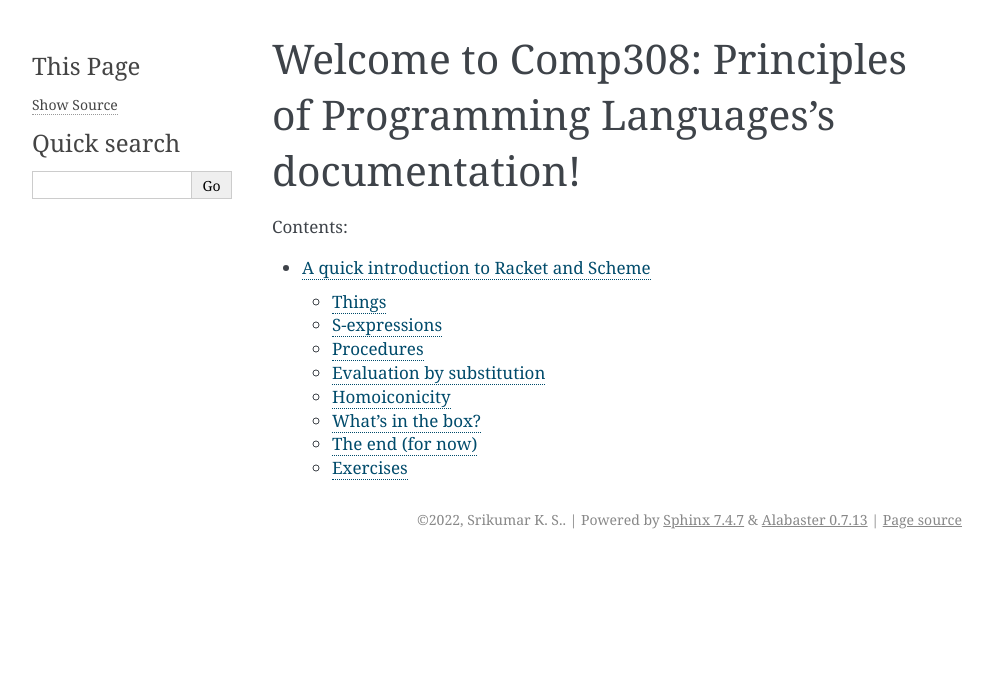
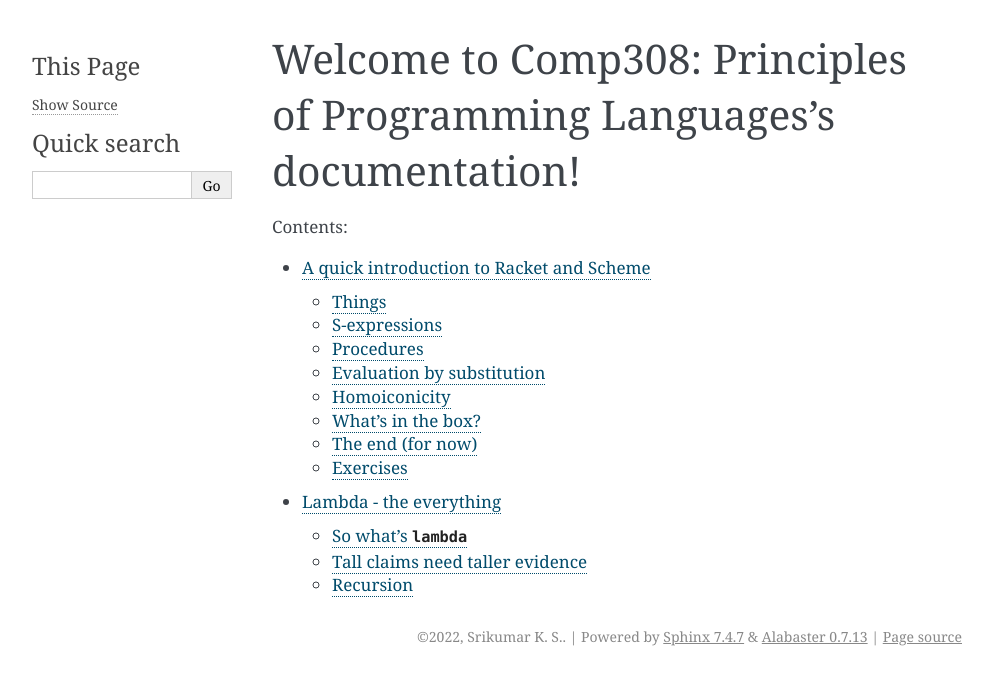
Before and after one commit to kreauniv/comp308, a Sphinx documentation site: the page built from source/index.rst, in a window 1280 px wide. Shown: the top 685 px of the page, without its empty margins (148-1141 px from the left). Built offline with Sphinx 7.4.7, drawn with Linux system fonts in a browser that asks for light colours; part of the change alters nothing that is shown.

Commit message:
On lambda in Scheme

```diff
--- a/source/index.rst
+++ b/source/index.rst
@@ -11,3 +11,4 @@ Welcome to Comp308: Principles of Programming Languages's documentation!
    :caption: Contents:
 
    racket-intro
+   lambda
--- /dev/null
+++ b/source/lambda.rst
@@ -0,0 +1,221 @@
+Lambda - the everything
+=======================
+
+If Alonzo Church were asked "how far does the computational rabbit hole go?",
+he might have answered "It's ``lambda`` all the way through.".
+
+Alonzo Church, in the 1930s (yes, that's getting to be a century ago!), and his
+students formulated what could be the called the essence of anything
+computable. The insight they had was that given functions and function
+applications, anything that can be computed is expressible. Note that we aren't
+talking about functions of numbers or strings or booleans or anything else. The
+only entities in Church's world are functions, and the only thing you can do
+with them is to apply them to other things (which are ... functions) ... and he
+claimed that all of what's computable is expressible using these! What's known
+as the `Church-Turing thesis`_ is the proof that Church's "lambda calculus"
+is equivalent in its universality to Alan Turing's "Turing machine".
+
+.. _Church-Turing thesis: https://en.wikipedia.org/wiki/Church%E2%80%93Turing_thesis
+
+Take a moment to digest that large claim, for the ``lambda`` construct in
+Scheme is directly based on that foundational insight. In studying programming
+languages, we repeatedly encounter this idea of "we can express X in terms of
+Y" and where we make larger sets of these "X"s for our convenience where a much
+smaller set of "Y"s will suffice for the job. This "extra", we call "syntactic
+sugar", which draws from Alan Perlis' joke - "Syntactic sugar causes cancer of
+the semicolon." -- made in reference to unessential syntactic cruft often added
+on to programming languages by their creators without a taste for minimalism.
+
+The process of taking an expression that's rich in "syntactic sugar" and
+producing an equivalent expression using fewer "primitives" is something we'll
+refer to as "desugaring". Since it is a kind of translation, it could also be
+taken as a kind of "compilation", but in case that scares you, don't worry
+and just stick to "desugaring".
+
+The point of lambdas is that lambdas are at the end of the entire stack of
+sugarings. The buck stops with them.
+
+So what's ``lambda``
+--------------------
+
+In Scheme, a "lambda expression" is an expression of the general form
+shown below --
+
+.. code-block:: racket
+
+    (lambda (..<list-of-var-names>..) <expr-using-vars-in-the-list>)
+
+It represents a packaged computation that can be performed when given concrete
+values for the variables listed after ``lambda`` in the above expression.
+
+For example, ``(lambda (x) (* x x))`` is the function that squares numbers.
+When given a number ``2``, by substituting ``x`` with ``2``, you can compute
+the result of what the lambda expression denotes -- which is ``(* 2 2) = 4``.
+
+There are two main rules you need to know when working with ``lambda``
+expressions (the abstract ones).
+
+**α-renaming**
+    If ``(lambda (x) E[x])`` is a lambda expression in one argument where ``E[x]``
+    denotes some expression involving the variable ``x``, then you can change
+    the name of ``x`` to anything else and what the expression denotes is
+    considered to be the same. i.e. You can rewrite it to ``(lambda (y) E[y])``
+    (where we use the same ``E``) and it means the same thing.
+
+**β-reduction**
+    If you have an expression of the form ``((lambda (x) E1[x]) E2)`` where ``E1[x]``
+    is an expression that (optionally) uses the variable ``x`` and ``E2`` is some other
+    expression, then it is equivalent to ``E1[E2]``. i.e.
+
+        ``((lambda (x) E1[x]) E2) => E1[E2]``
+
+    It is important to note that when we say "is equivalent to", it means you
+    can rewrite an sub-expression that looks like one side to the other form
+    **anywhere**. We refer to the above left-to-right rewrite as "β-reduction"
+    and the corresponding right-to-left rewrite as "β-abstraction".
+
+    Just as lambdas are the conceptual basis of all of computation, all
+    abstraction in computing boils down to β-abstraction.
+
+.. note:: "β-reduction" can be considered a fancy term for "substitution",
+   for that's what it is. We don't have a corresponding simple term for the
+   opposite transformation though. So we'll continue to call it "β-abstraction".
+   We'll refer to the transformation ``E1[E2] => ((lambda (x) E1[x]) E2)``
+   as "β-abstracting over ``E2``".
+
+.. warning:: When performing a β-reduction step in Scheme, you need to be careful
+   not to substitute symbols within a ``quote`` sub-expression. For example,
+   ``((lambda (x) (quote (+ x x))) 3)`` reduces to the list ``'(+ x x)``
+   whereas ``((lambda (x) (+ x x)) 3)`` reduces to ``(+ 3 3) = 6``.
+
+Take the expression ``((lambda (x) (* x ((lambda (x) (- x 1)) x))) 10)`` and
+try to apply the reduction rules. If you took the "β-reduction" rule in the
+naive way, you might end up with ``(* 10 ((lambda (10) (- 10 1)) 10))`` and
+then scratch your head about what you have at hand and what to do with it next!
+To do this correctly, you must see that the original expression is the same
+as ``((lambda (x) (* x ((lambda (y) (- y 1)) x))) 10)`` .. where we've
+done "α-renamed" the inner lambda's ``x`` variable to ``y``, because, well
+they're supposed to be equivalent right? If you now do β-reduction on this
+equivalent expression, you won't be left with the confused expression.
+
+So the two rules are taken to be **always** applicable in evaluating an
+expression and all correct applications of the rules must evaluate to
+the same result no matter the sequence in which they're applied.
+
+Tall claims need taller evidence
+--------------------------------
+
+Back to Church, what he made was a tall claim -- that all computable functions
+are expressible in terms of lambdas. When we make such a claim, we have to back
+it up though. To recap, he's saying that you don't need ``cons``, ``car``,
+``cdr``, ``if``, ``let``, ``cond``, booleans or numbers or strings or whatever
+we're used to in normal programming. He claimed that all of these are
+representable using lambdas **alone** .. and showed how to do it.
+
+We'll now work through how to represent basic things in terms of which we
+can build a whole computational edifice.
+
+Pairs
+~~~~~
+
+Pairs are the simplest of data structures. Once you can make a pair of two
+things like ``(pair a b)`` or the equivalent in a programming language, you can
+get lists using ``(pair a (pair b (pair c ... (pair x sentinel)))..))`` where
+we use a ``sentinel`` to indicate end of the list. You can also make trees
+using nested structures like ``(pair (pair a b) (pair (pair c d) (pair e f)))``.
+Or tables as a list of lists. Or even graphs. So if we can show we can
+represent pairs using just ``lambda``, we're good with the other structures.
+
+``(define pair (lambda (x y) ...)``
+
+What should we put within the ``...``? In fact, what **can** we put in there
+when all we have are functions (i.e. lambda expressions)? So we're now
+looking at --
+
+``(define pair (lambda (x y) (lambda (p) ...)))``
+
+Again, what can we put in there? We have a ``p`` and some two arbitrary values
+``x`` and ``y`` that we're expected to "store" in the pair. About the only
+thing we can do (apart from nesting lambda once more, which would seem
+pointless) is to apply ``p`` to the ``x`` and ``y``.
+
+``(define pair (lambda (x y) (lambda (p) (p x y))))``
+
+We can now make "pairs" like below --
+
+``(define p1 (pair 12 100))``
+
+(taking the liberty to use numbers just to illustrate). Since ``p1`` is a function
+that takes one argument, the only thing we can do with it is call it. Since its
+argument is also a function that's applied to 2 arguments, let's consider
+some simple 2-argument functions shown below --
+
+``(define .first (lambda (x y) x))``
+
+and
+
+``(define .second (lambda (x y) y))``
+
+The functions ignore one of their arguments and just evaluate to the other.
+Now what happens when you apply ``p1`` to these two functions.
+
+.. code-block:: racket
+
+    (p1 .first)
+    => ((pair 12 100) (lambda (x y) x)) ; substitute their definitions
+    => (((lambda (x y) (lambda (p) (p x y))) 12 100) (lambda (x y) x))
+    ; β-reduce the first term
+    => ((lambda (p) (p 12 100)) (lambda (x y) x))
+    ; β-reduce the expression again
+    => ((lambda (x y) x) 12 100)
+    ; β-reduce the expression again
+    => 12
+
+.. admonition:: **Exercise**
+
+    Work it out similarly and show that ``(p1 .second)`` results in ``100``.
+
+So we have a function now named ``pair`` that can make so-called "pair objects"
+and we can get the individual values out of the pair object using the
+"accessor" functions ``.first`` and ``.second``.
+
+Many of you are familiar with "object oriented languages" like Python and will
+see the reasoning behind naming the accessor functions that way .. since the
+expression ``(p1 .first)`` looks very similar to ``p1.first`` typical of such
+languages.
+
+.. note:: The ones with a careful eye might've noticed that while we claimed to
+   only use lambdas, we ended up using ``define`` in the above definitions. We
+   use it here only as a substitute for writing the mathematical definitional
+   equality :math:`pair = (λ\ (x\ y)\ (λ\ (p)\ (p\ x\ y)))` and because it
+   actually permits you to type it into Racket and check things out for
+   yourself. We therefore lose no generality by using ``define`` in the above
+   code. Also, lambda calculus deals only with one-argument functions and we've
+   used two here. However, :math:`(λ\ (x\ y)\ E[x,y])` can be mechanically
+   rewritten to :math:`(λ\ (x)\ (λ\ (y)\ E[x,y]))` with corresponding changes
+   to substitution steps without loss of logical correctness. So we'll take
+   that additional liberty here too.
+
+
+Booleans
+~~~~~~~~
+
+.. admonition:: **Exercise**
+
+    The only place we use boolean values is to do a branch within an ``if``
+    condition. So if we can implement ``if`` purely using ``lambda``, we're
+    good. For this exercise, you'll need to consider "lazy evaluation" instead
+    of "eager evaluation" to keep things simple. In fact, for the rest of this
+    demonstration, we'll use lazy evaluation with ``#lang lazy``. The earlier
+    ones will also work with ``#lang lazy``. So complete the definition below --
+
+    ``(define IF (lambda (bool then-expr else-expr) ....))``
+
+    Remember the trick we used with ``pair``. You have all you need in that
+    code.
+
+Numbers
+~~~~~~~
+
+Recursion
+---------
```
